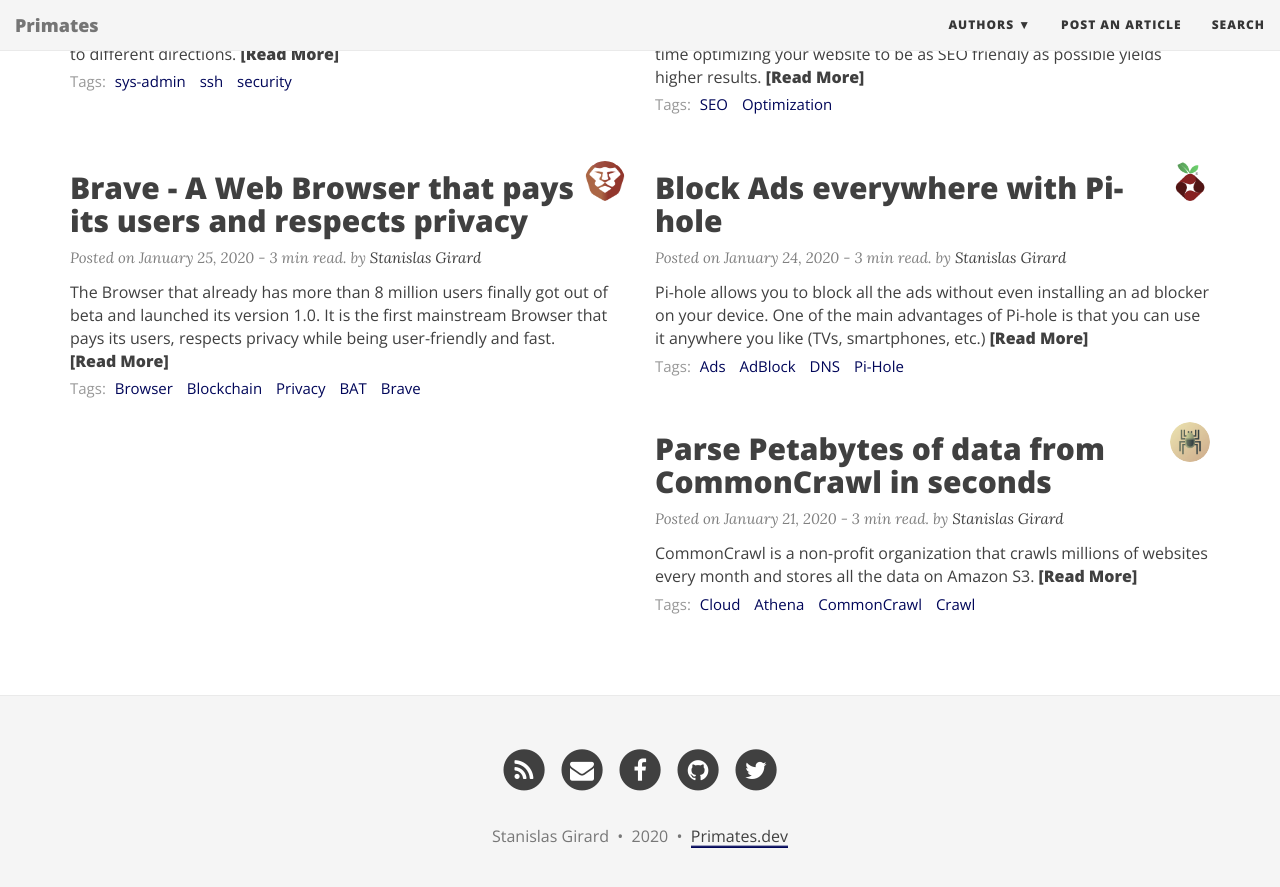
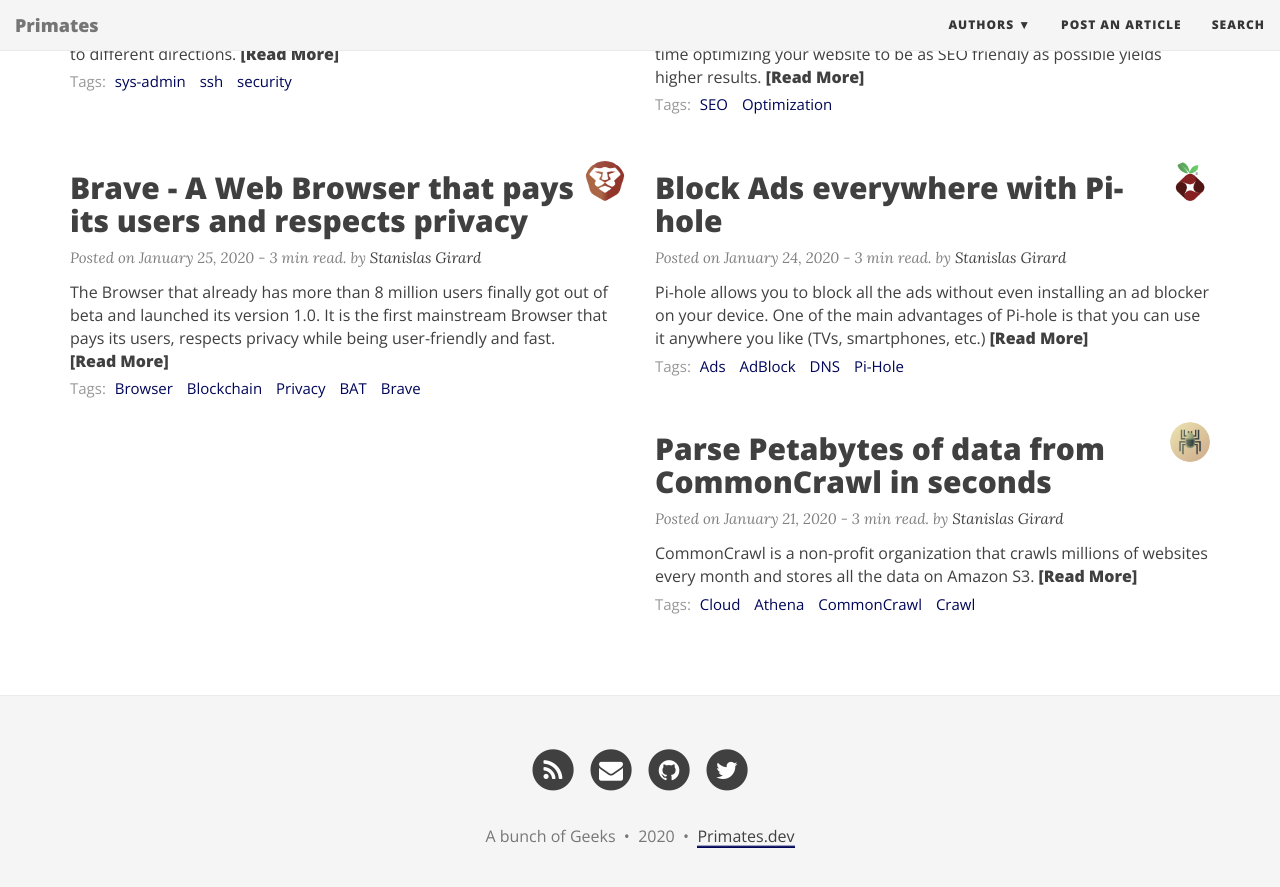
Before and after one commit to StanGirard/Primates-Jekyll, a Jekyll site: the page built from index.html, in a window 1280 px wide and 900 px high, scrolled down 1096 px. Shown: the top 887 px of the window. Built offline with Jekyll 4.4.1, drawn with Linux system fonts in a browser that asks for light colours; nearby versions of some CDN libraries; the list of posts is cut into pages by our own code; some of the changed lines change nothing that is shown.

Commit message:
[Footer] changed name to Primates & bunch of geeks

```diff
--- a/_config.yml
+++ b/_config.yml
@@ -61,7 +61,7 @@
 # Change all these values or delete the ones you don't want.
 # Important: you must keep the "name" parameter, everything else you can remove
 author:
-  name: Stanislas Girard
+  name: A bunch of Geeks
 
 # Select your active Social Network Links.
 # Uncomment the links you want to show in the footer and add your information to each link.
@@ -70,9 +70,8 @@
 social-network-links:
   rss: true
   email: "girard.stanislas@pm.me"
-  facebook: StanGirard
-  github: StanGirard
-  twitter: StanGirard
+  github: StanGirard/Primates
+  twitter: StanGirard2
 
 # Select which share links to show in posts
 share-links-active:
```
